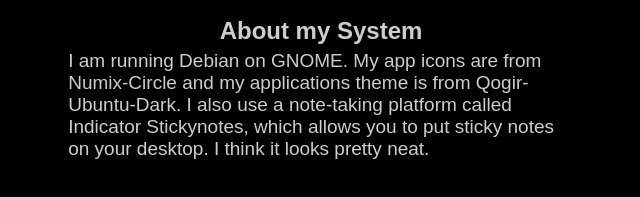
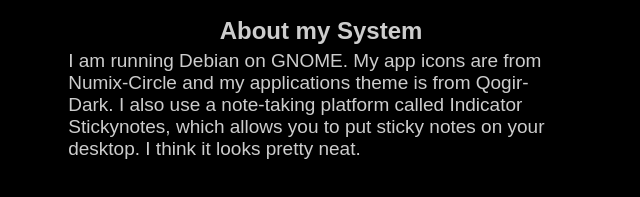
Before and after one commit to Nightwolf7570/MyWebsite, a plain HTML site: page linux.html in a window 1280 px wide. Shown: the part 553-750 px from the top of the page, without its empty margins (319-959 px from the left). Drawn offline with Linux system fonts and the light colour scheme; a web font is replaced by a local one.

Commit message:
Linux Change

```diff
--- a/linux.html
+++ b/linux.html
@@ -34,7 +34,7 @@
    <img src="Linux.png" alt="LinuxDesktop">
 
   <h2> About my System </h2>
-  <p>I am running Debian on GNOME. My app icons are from Numix-Circle and my applications theme is from Qogir-Ubuntu-Dark. I also use a note-taking platform called Indicator Stickynotes, which allows you to put sticky notes on your desktop. I think it looks pretty neat. </p>
+  <p>I am running Debian on GNOME. My app icons are from Numix-Circle and my applications theme is from Qogir-Dark. I also use a note-taking platform called Indicator Stickynotes, which allows you to put sticky notes on your desktop. I think it looks pretty neat. </p>
 
 </body>
 
```
